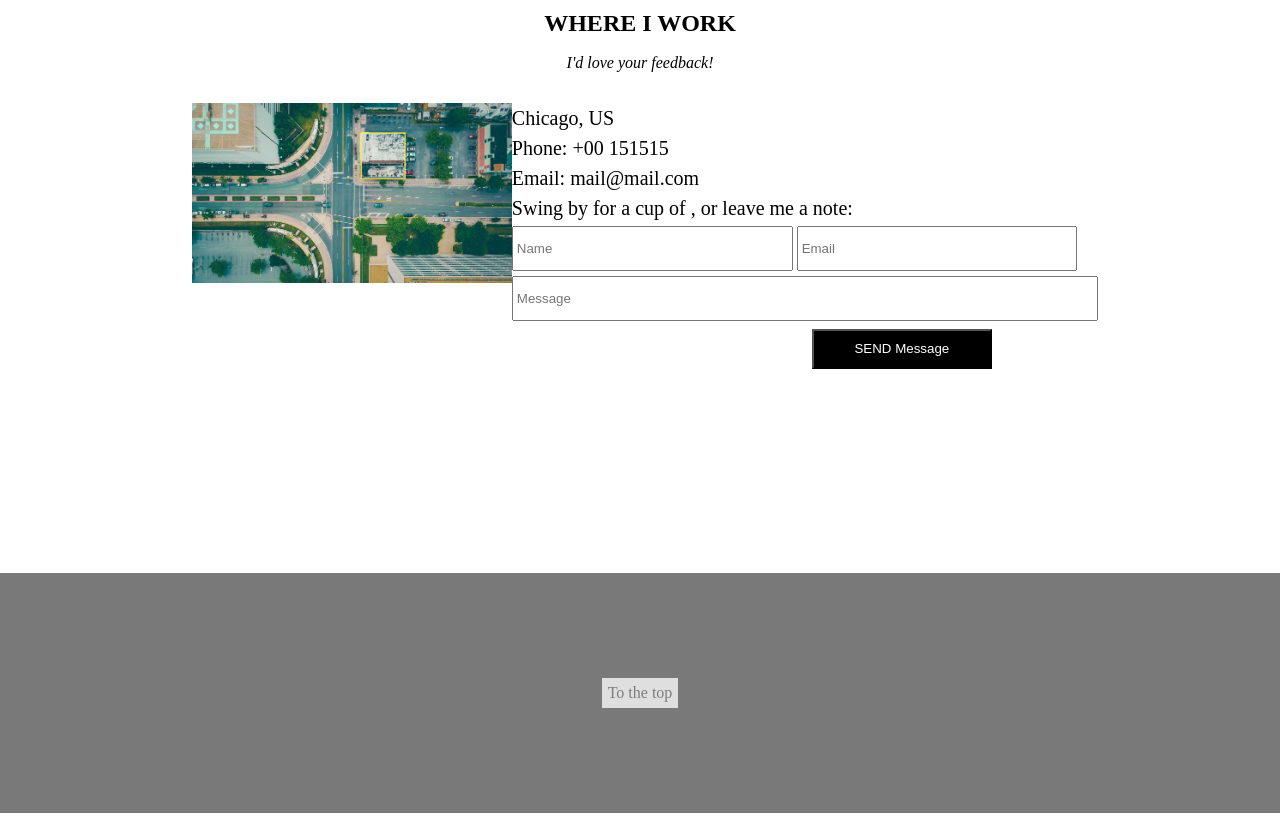
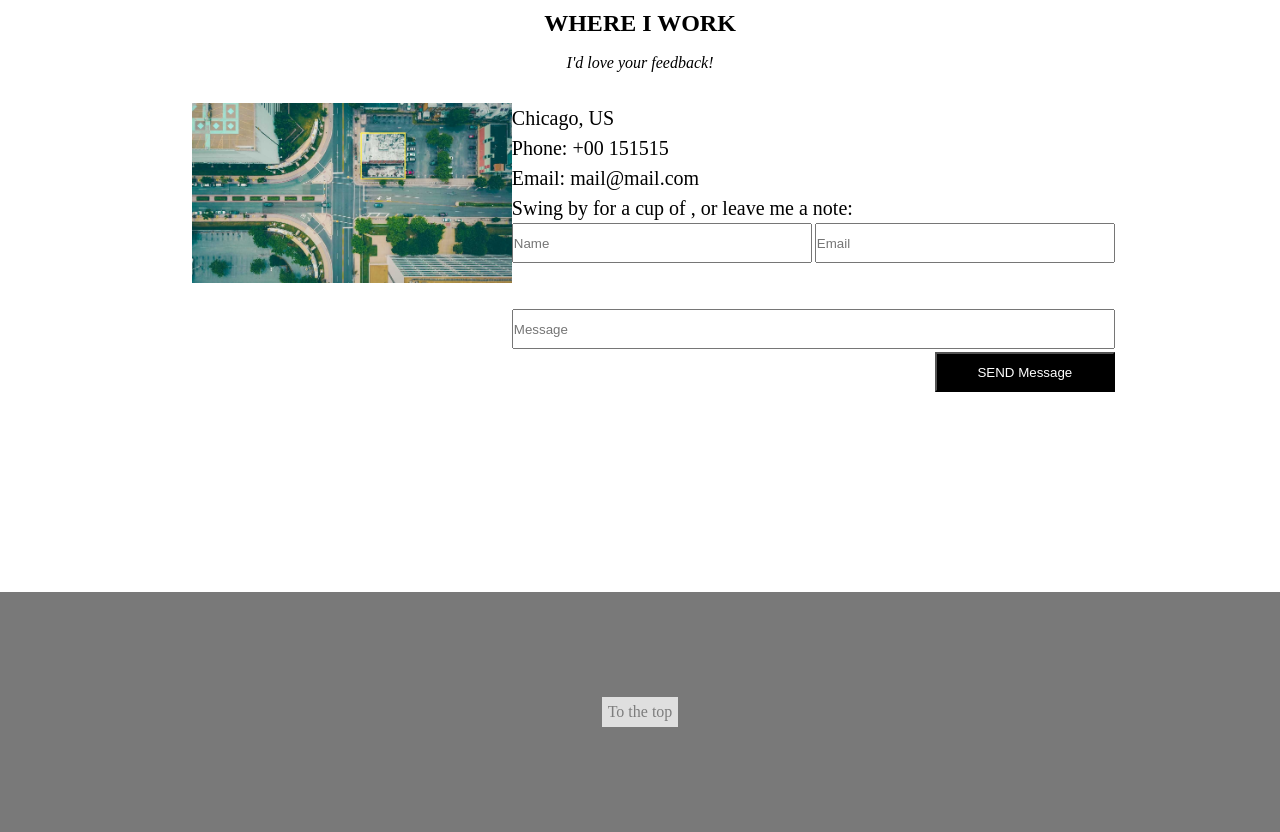
Before and after one commit to devanshagarwal0/Web-practice-TBPP-1, a plain HTML site: page index.html in a window 1280 px wide. Shown: the part 3602-4434 px from the top of the page. Drawn offline with nearby package versions, Linux system fonts and the light colour scheme.

Commit message:
Update style.css

```diff
--- a/style.css
+++ b/style.css
@@ -250,19 +250,19 @@ a{
 }
 form{
     line-height: 50px;
-}
-input{
-    height: 35px;
-    width: 47%;
-    padding: 3px;
+    display: grid;
+    grid-template-columns: repeat(2,300px);
+    grid-template-rows: repeat(3,40px);
+    gap: 3px;
 }
 #msg{
-    width: 100%;
+    grid-column: 1/span 2;
 }
 form button{
     height: 40px;
     width: 180px;
-    margin-left: 300px;
+    grid-column: 2;
+    margin-left: 120px;
     background-color: #000;
     color: #ffffff;
 }
@@ -271,6 +271,8 @@ form button:hover{
     color: #000000;
     border: none;
 }
+
+
 footer{
     margin-top: 200px;
     height: 30vh;
```
